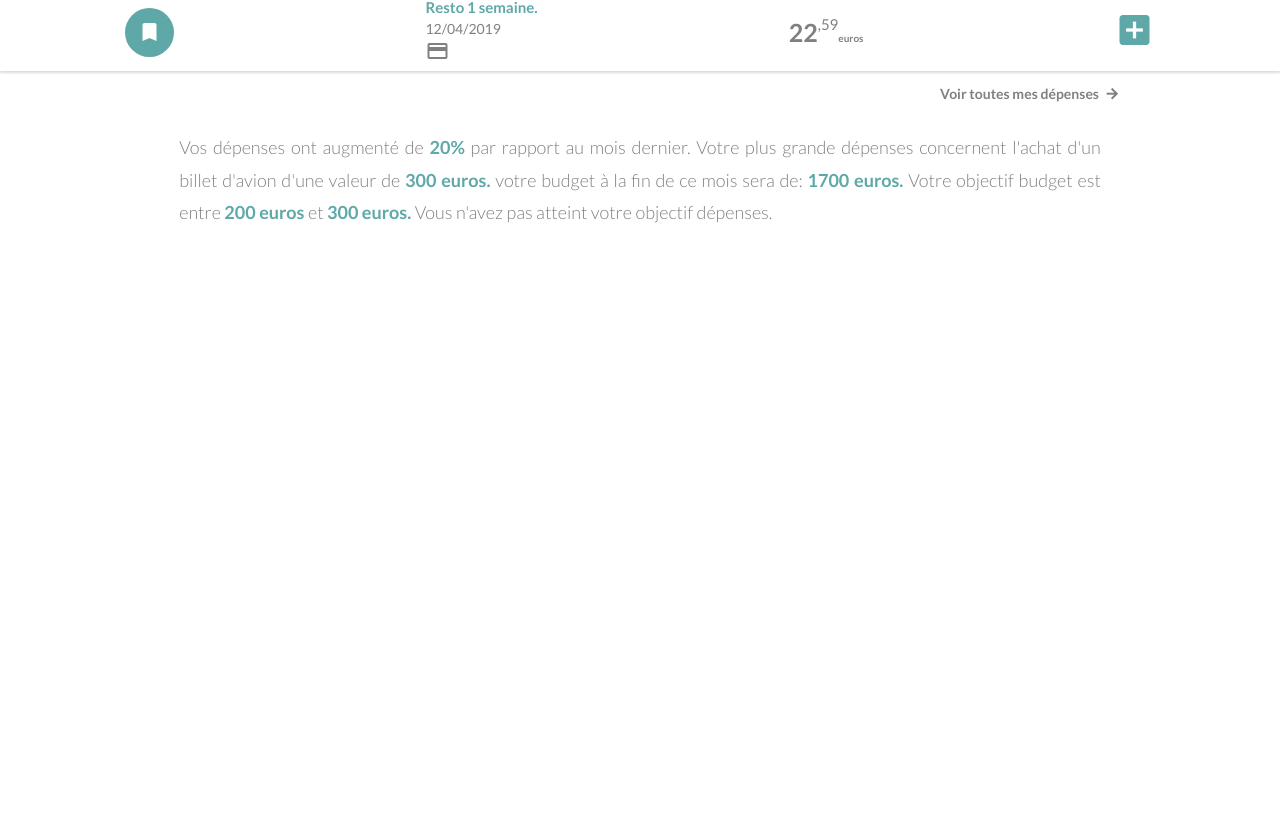
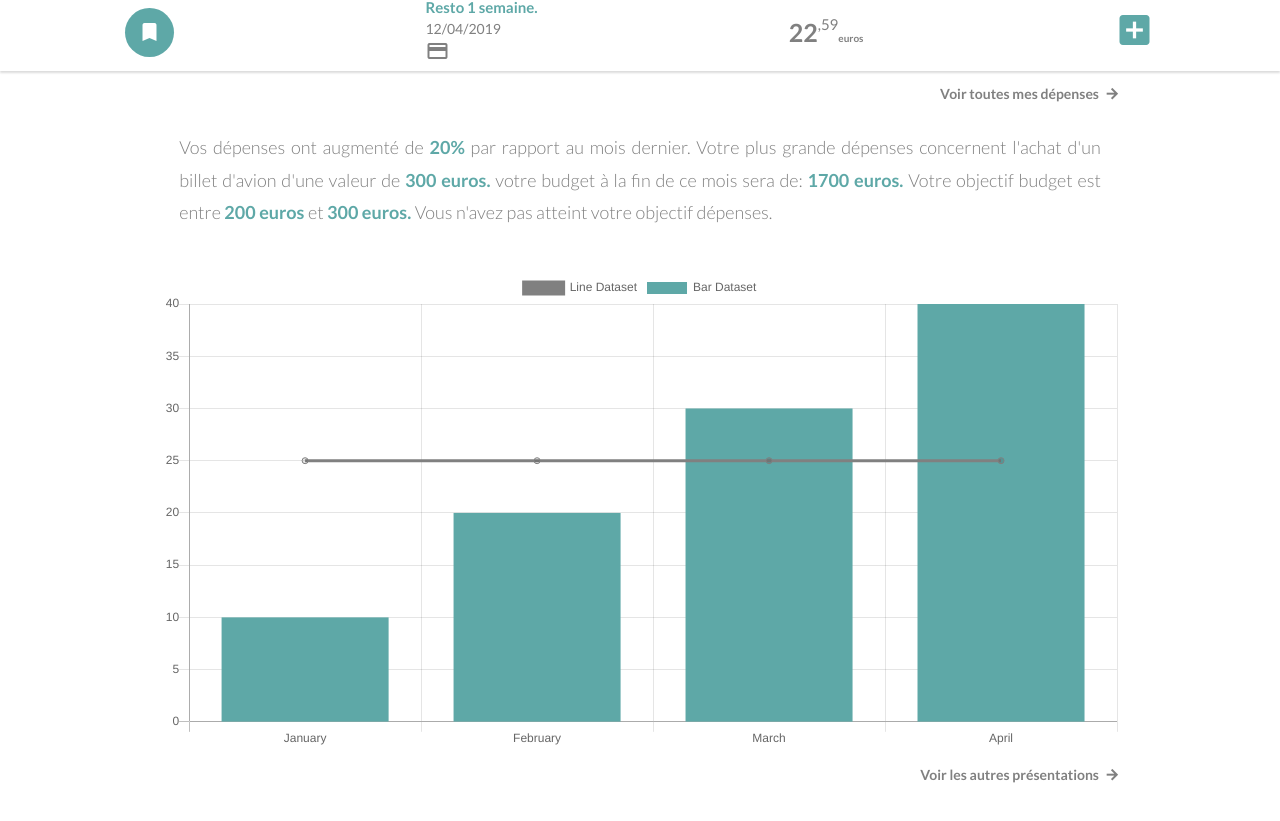
Before and after one commit to saadBoudfor/expenses, an Angular app: page / in a window 1280 px wide. Shown: the part 663-1484 px from the top of the page. Before the commit the page ends 935 px from the top, so only its background shows below. Built offline with nearby package versions, Linux system fonts and the light colour scheme.

Commit message:
005 : add chart component

```diff
--- a/package.json
+++ b/package.json
@@ -19,6 +19,7 @@
     "@angular/platform-browser": "~7.2.0",
     "@angular/platform-browser-dynamic": "~7.2.0",
     "@angular/router": "~7.2.0",
+    "chart.js": "^2.8.0",
     "core-js": "^2.5.4",
     "rxjs": "~6.3.3",
     "tslib": "^1.9.0",
--- a/src/app/app.component.html
+++ b/src/app/app.component.html
@@ -1,3 +1,4 @@
+<main>
   <div class="container">
     <layout [size]="6" [align]="'middle'">
       <div class="content">
@@ -39,3 +40,11 @@
       </paragraph>
     </layout>
   </div>
+  <div class="container">
+    <chart></chart>
+  </div>
+  <div class="container">
+    <b-link>Voir les autres présentations</b-link>
+  </div>
+
+</main>
--- a/src/app/app.component.scss
+++ b/src/app/app.component.scss
@@ -1,3 +1,7 @@
-card {
-  margin-top: 10px;
+
+main {
+  padding-bottom: 100px;
+  card {
+    margin-top: 10px;
+  }
 }
--- a/src/app/global/b-link/b-link.component.scss
+++ b/src/app/global/b-link/b-link.component.scss
@@ -1,5 +1,7 @@
 @import "../../../styles/color";
-
+:host {
+  display: block;
+}
 a.link {
   float: right;
   margin-top: 10px;
--- /dev/null
+++ b/src/app/global/chart/chart.component.html
@@ -0,0 +1,3 @@
+<div>
+  <canvas #lineChart>{{ chart }}</canvas>
+</div>
--- /dev/null
+++ b/src/app/global/chart/chart.component.ts
@@ -0,0 +1,46 @@
+import {Component, OnInit, ViewChild} from '@angular/core';
+import { Chart } from 'chart.js';
+
+@Component({
+  selector: 'chart',
+  templateUrl: './chart.component.html',
+  styleUrls: ['./chart.component.scss']
+})
+export class ChartComponent implements OnInit {
+
+  @ViewChild('lineChart') private chartRef;
+  chart: any;
+
+  constructor() { }
+
+  ngOnInit() {
+    this.chart = new Chart(this.chartRef.nativeElement, {
+      type: 'bar',
+      data: {
+        datasets: [
+          {
+            label: 'Line Dataset',
+            fill: false,
+            borderColor: '#808080',
+            data: [25, 25, 25, 25],
+            type: 'line'
+          }, {
+            label: 'Bar Dataset',
+            backgroundColor: '#5EA8A7',
+            data: [10, 20, 30, 40],
+          },
+        ],
+        labels: ['January', 'February', 'March', 'April']
+      },
+      options: {
+        scales: {
+          yAxes: [{
+            ticks: {
+              beginAtZero: true
+            }
+          }]
+        }
+      }
+    });
+  }
+}
--- a/src/app/global/global.module.ts
+++ b/src/app/global/global.module.ts
@@ -7,6 +7,7 @@ import { LayoutComponent } from './layout/layout.component';
 import { ParagraphComponent } from './paragraph/paragraph.component';
 import { CardComponent } from './card/card.component';
 import { BLinkComponent } from './b-link/b-link.component';
+import { ChartComponent } from './chart/chart.component';
 
 @NgModule({
   declarations: [
@@ -16,7 +17,8 @@ import { BLinkComponent } from './b-link/b-link.component';
   LayoutComponent,
   ParagraphComponent,
   CardComponent,
-  BLinkComponent],
+  BLinkComponent,
+  ChartComponent],
   imports: [
     CommonModule
   ],
@@ -27,7 +29,8 @@ import { BLinkComponent } from './b-link/b-link.component';
     LayoutComponent,
     ParagraphComponent,
     CardComponent,
-    BLinkComponent
+    BLinkComponent,
+    ChartComponent
   ]
 })
 export class GlobalModule {
```
Also changed, not shown: src/app/global/chart/chart.component.scss (added), 2 other files (tests, documents, lock files or other folders). Lines whose indentation alone changed are shown as unchanged.
